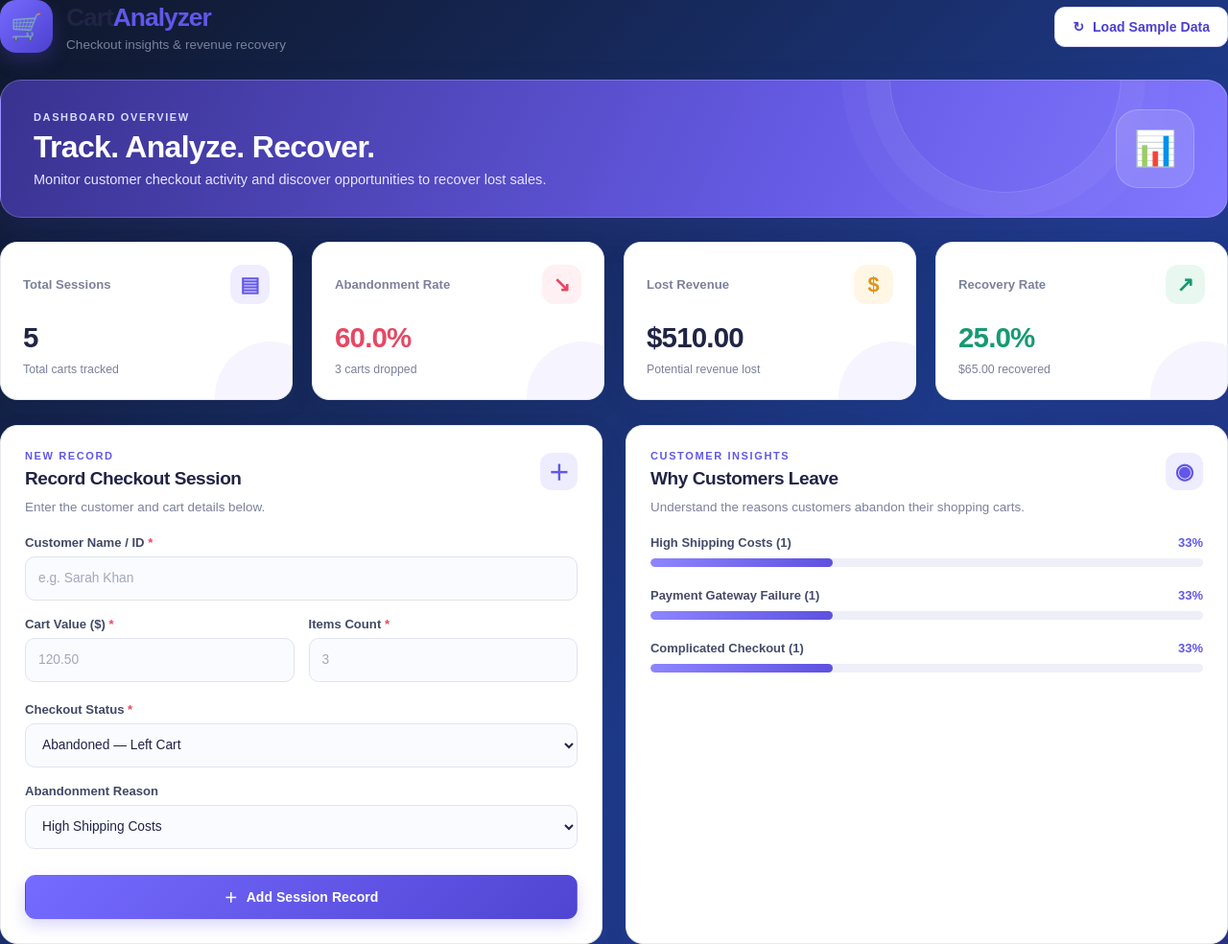
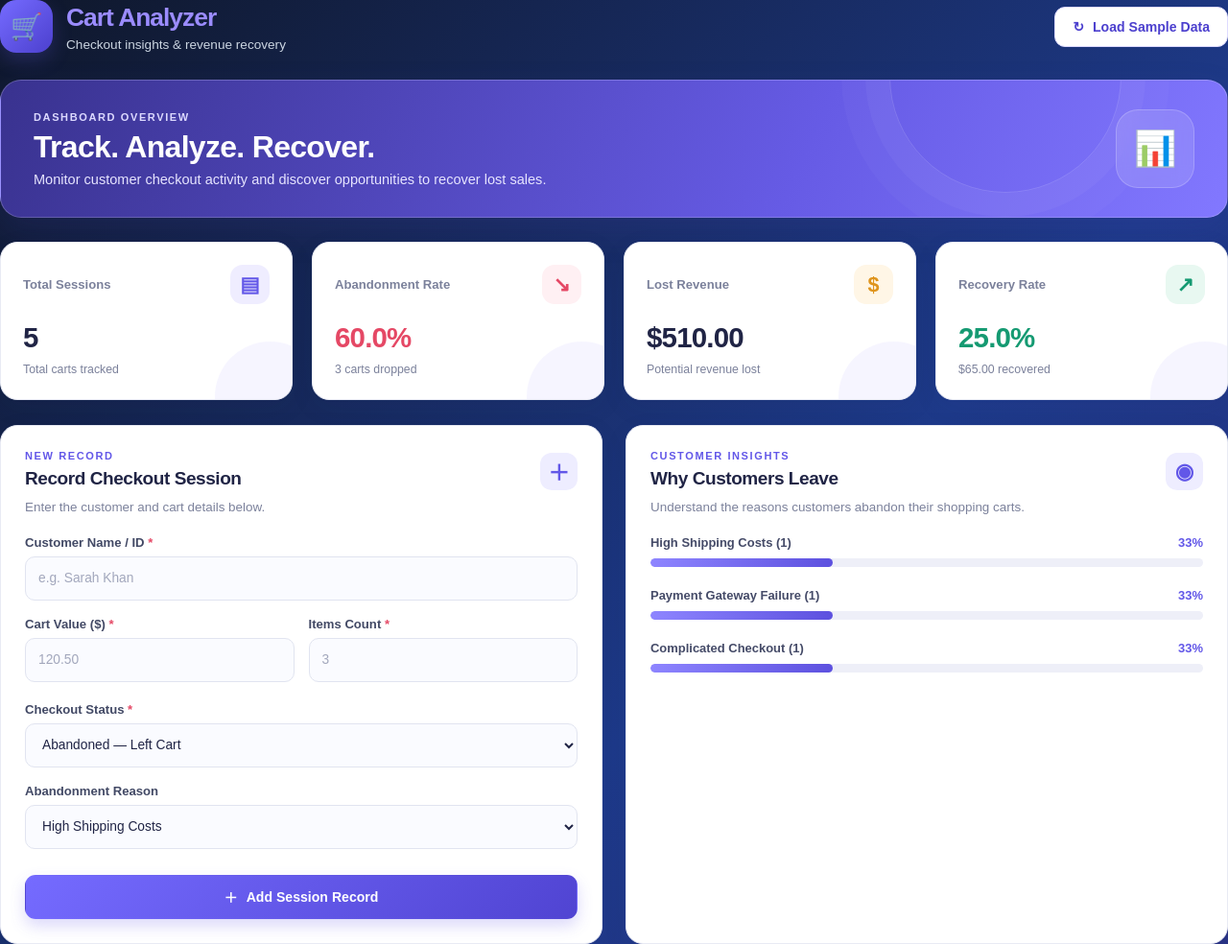
Before and after one commit to shahrukh1khan-k/my-website, a plain HTML site: page index.html in a window 1280 px wide. Shown: the top 984 px of the page at 96% size. Drawn offline with Linux system fonts and the light colour scheme.

Commit message:
Add files via upload

```diff
--- a/style.css
+++ b/style.css
@@ -111,7 +111,7 @@ a:focus-visible {
 }
 
 .brand h1 {
-    color: var(--text);
+    color:  #9b8cff !important;
     font-size: 1.65rem;
     font-weight: 800;
     letter-spacing: -1px;
@@ -119,13 +119,14 @@ a:focus-visible {
 }
 
 .brand h1 span {
-    color: var(--primary);
+    color: #9b8cff !important;
 }
 
 .brand p {
     margin-top: 4px;
-    color: var(--muted);
+    color: #cbd5e1 !important;
     font-size: 0.85rem;
+    font-weight: 500;
 }
 
 /* ========================================
```
Also changed, not shown: index.html (+1 -1 lines).
